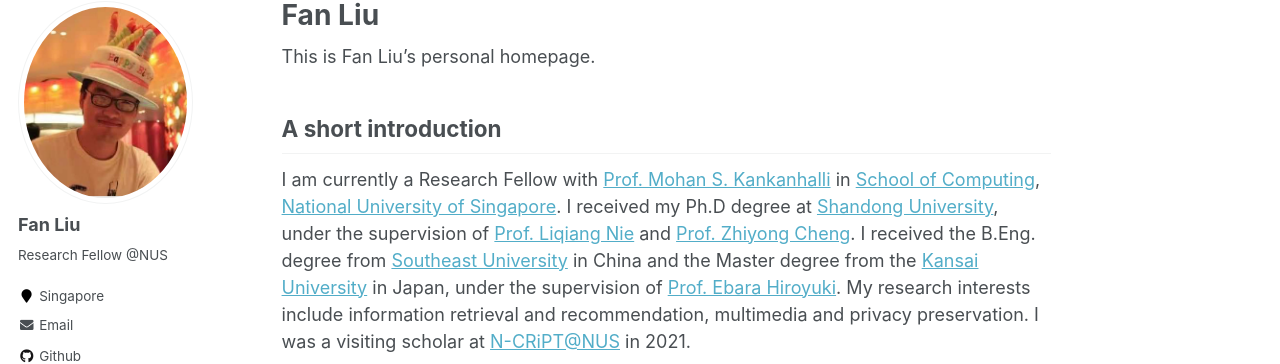
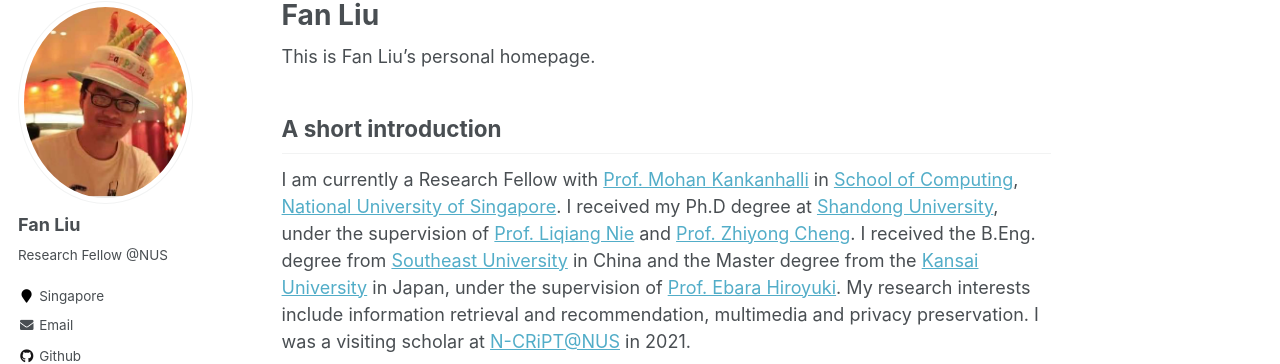
Before and after one commit to liufancs/liufancs.github.io, a Jekyll site: the page built from _pages/about.md, in a window 1280 px wide and 900 px high. Shown: the part 117-481 px from the top of the window. Built offline with Jekyll 4.4.1, drawn with Linux system fonts in a browser that asks for light colours; some web fonts are replaced.

```diff
--- a/_pages/about.md
+++ b/_pages/about.md
@@ -10,7 +10,7 @@ redirect_from:
 This is Fan Liu's personal homepage.
 
 ## A short introduction
-I am currently a Research Fellow with [Prof. Mohan S. Kankanhalli](https://www.comp.nus.edu.sg/~mohan/) in [School of Computing](https://www.comp.nus.edu.sg/), [National University of Singapore](https://www.nus.edu.sg/). I received my Ph.D degree at [Shandong University](https://www.sdu.edu.cn/), under the supervision of [Prof. Liqiang Nie](https://liqiangnie.github.io/index.html) and [Prof. Zhiyong Cheng](https://sites.google.com/view/zycheng). I received the B.Eng. degree from [Southeast University](https://www.seu.edu.cn/) in China and the Master degree from the [Kansai University](https://www.kansai-u.ac.jp/) in Japan, under the supervision of [Prof. Ebara Hiroyuki](https://gakujo.kansai-u.ac.jp/profile/en/3b9d26c7eb2cecuf4f1fdf+f7077b.html). My research interests include information retrieval and recommendation, multimedia and privacy preservation. I was a visiting scholar at [N-CRiPT@NUS](https://ncript.comp.nus.edu.sg/) in 2021.
+I am currently a Research Fellow with [Prof. Mohan Kankanhalli](https://www.comp.nus.edu.sg/~mohan/) in [School of Computing](https://www.comp.nus.edu.sg/), [National University of Singapore](https://www.nus.edu.sg/). I received my Ph.D degree at [Shandong University](https://www.sdu.edu.cn/), under the supervision of [Prof. Liqiang Nie](https://liqiangnie.github.io/index.html) and [Prof. Zhiyong Cheng](https://sites.google.com/view/zycheng). I received the B.Eng. degree from [Southeast University](https://www.seu.edu.cn/) in China and the Master degree from the [Kansai University](https://www.kansai-u.ac.jp/) in Japan, under the supervision of [Prof. Ebara Hiroyuki](https://gakujo.kansai-u.ac.jp/profile/en/3b9d26c7eb2cecuf4f1fdf+f7077b.html). My research interests include information retrieval and recommendation, multimedia and privacy preservation. I was a visiting scholar at [N-CRiPT@NUS](https://ncript.comp.nus.edu.sg/) in 2021.
 
 <b>RESEARCH INTEREST:</b>
 * Information Retrieval and Recommendation
```
